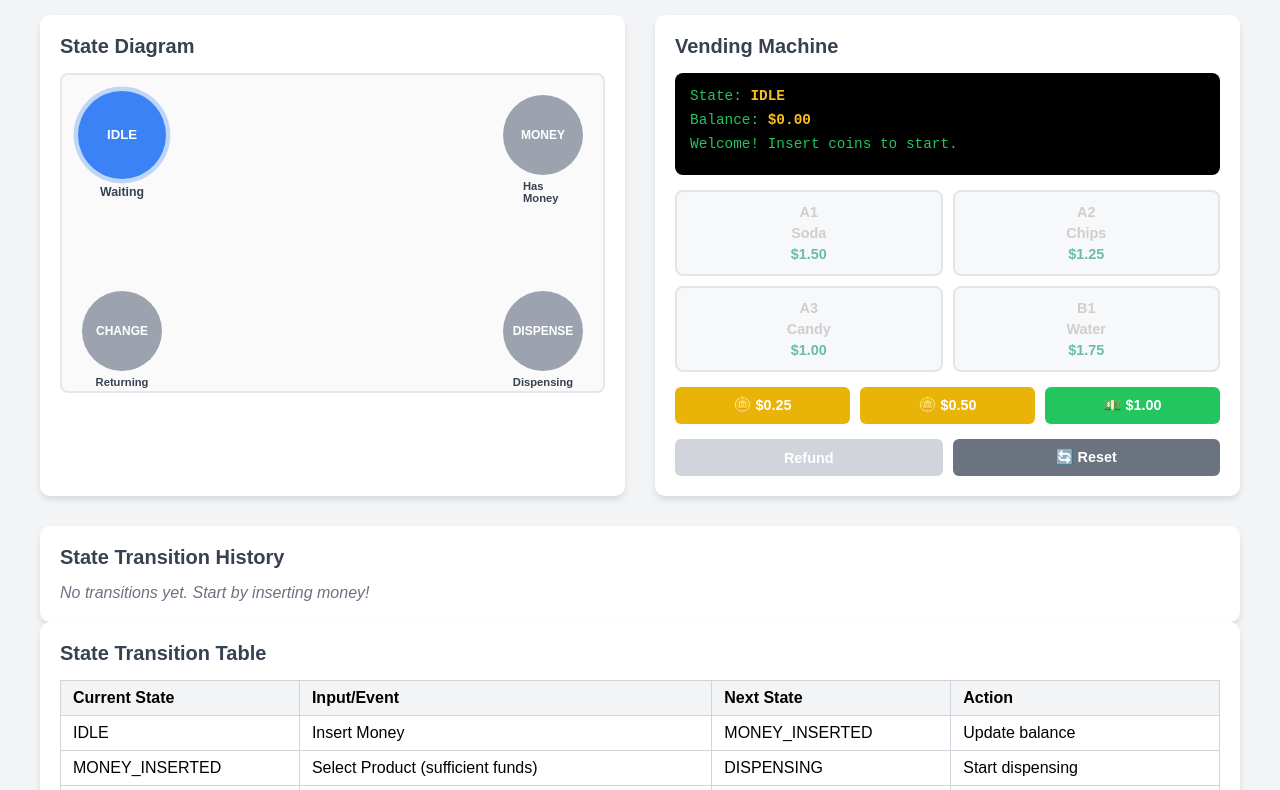
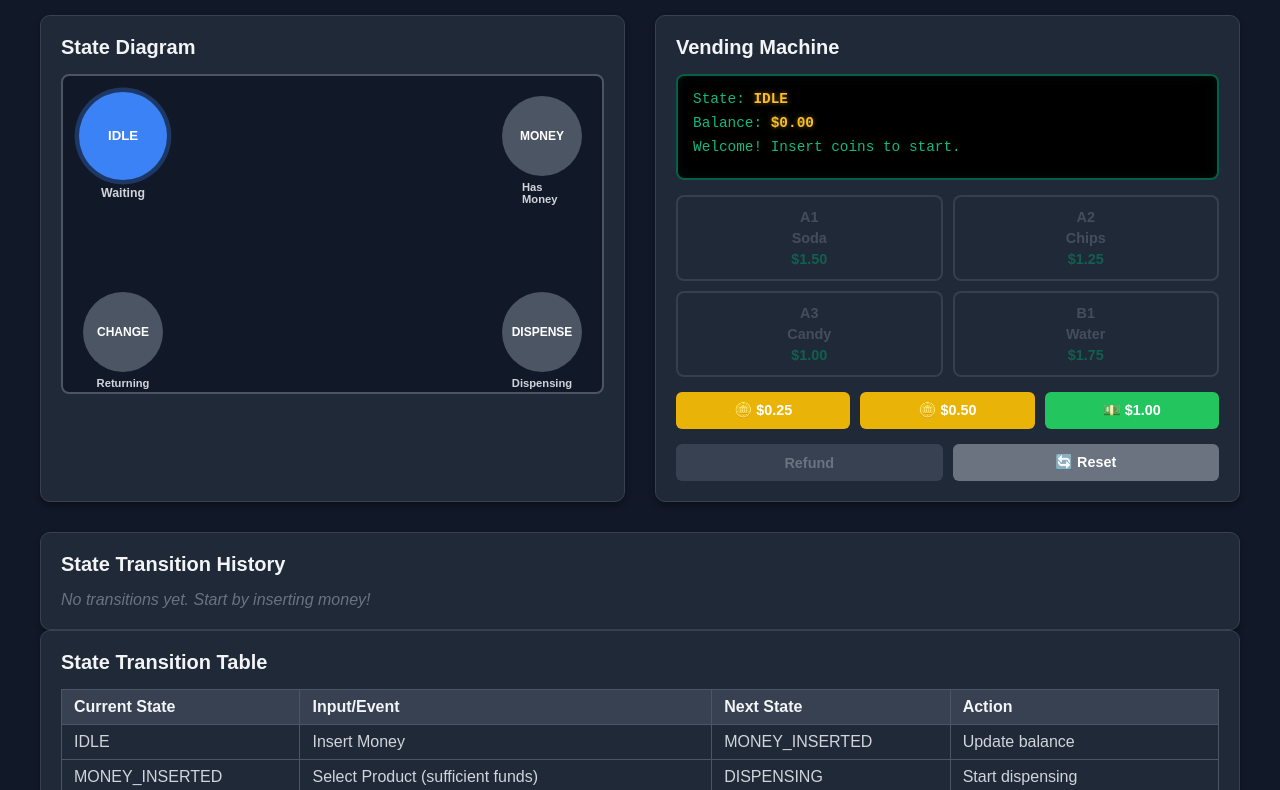
Before and after one commit to tahafatmi1/Vending-Machine-Automata, a plain HTML site: page index.html in a window 1280 px wide. Shown: the part 72-862 px from the top of the page. Drawn offline with Linux system fonts and the light colour scheme.

Commit message:
Your commit message here

```diff
--- a/index.html
+++ b/index.html
@@ -13,7 +13,8 @@
 
         body {
             font-family: Arial, sans-serif;
-            background-color: #f3f4f6;
+            background-color: #111827;
+            color: #f9fafb;
             min-height: 100vh;
             padding: 20px;
         }
@@ -25,7 +26,7 @@
 
         h1 {
             text-align: center;
-            color: #1f2937;
+            color: #f9fafb;
             margin-bottom: 30px;
             font-size: 2rem;
         }
@@ -38,26 +39,27 @@
         }
 
         .card {
-            background: white;
+            background: #1f2937;
+            border: 1px solid #374151;
             border-radius: 10px;
-            box-shadow: 0 4px 6px rgba(0,0,0,0.1);
+            box-shadow: 0 4px 6px rgba(0,0,0,0.3);
             padding: 20px;
         }
 
         .card h2 {
             font-size: 1.25rem;
             margin-bottom: 15px;
-            color: #374151;
+            color: #f3f4f6;
         }
 
         /* State Diagram */
         .state-diagram {
             position: relative;
             height: 320px;
-            border: 2px solid #e5e7eb;
+            border: 2px solid #4b5563;
             border-radius: 8px;
             padding: 20px;
-            background: #fafafa;
+            background: #111827;
         }
 
         .state {
@@ -86,7 +88,7 @@
             left: 50%;
             transform: translateX(-50%);
             font-size: 0.7rem;
-            color: #374151;
+            color: #d1d5db;
         }
 
         .state-idle { background-color: #3b82f6; top: 20px; left: 20px; }
@@ -94,16 +96,18 @@
         .state-dispense { background-color: #22c55e; bottom: 20px; right: 20px; }
         .state-change { background-color: #a855f7; bottom: 20px; left: 20px; }
 
-        .state-inactive { background-color: #9ca3af; }
+        .state-inactive { background-color: #4b5563; }
 
         /* Display */
         .display {
             background: #000;
-            color: #22c55e;
+            color: #10b981;
+            border: 2px solid #065f46;
             padding: 15px;
             border-radius: 8px;
             font-family: 'Courier New', monospace;
             margin-bottom: 15px;
+            box-shadow: inset 0 0 10px rgba(16, 185, 129, 0.1);
         }
 
         .display-line {
@@ -111,7 +115,7 @@
             font-size: 0.9rem;
         }
 
-        .highlight { color: #fbbf24; font-weight: bold; }
+        .highlight { color: #fbbf24; font-weight: bold; text-shadow: 0 0 5px rgba(251, 191, 36, 0.5); }
 
         /* Products */
         .products {
@@ -123,23 +127,26 @@
 
         .product {
             padding: 12px;
-            border: 2px solid #d1d5db;
+            border: 2px solid #4b5563;
             border-radius: 8px;
             text-align: center;
             cursor: pointer;
             transition: all 0.2s;
-            background: white;
+            background: #374151;
+            color: #f9fafb;
         }
 
         .product:hover:not(:disabled) {
-            background: #dbeafe;
+            background: #1e40af;
             border-color: #3b82f6;
+            box-shadow: 0 0 10px rgba(59, 130, 246, 0.3);
         }
 
         .product:disabled {
-            background: #f3f4f6;
+            background: #1f2937;
             cursor: not-allowed;
-            opacity: 0.6;
+            opacity: 0.5;
+            color: #6b7280;
         }
 
         .product-id { font-weight: bold; }
@@ -207,7 +214,8 @@
         }
 
         button:disabled {
-            background: #d1d5db;
+            background: #374151;
+            color: #6b7280;
             cursor: not-allowed;
         }
 
@@ -221,28 +229,31 @@
             align-items: center;
             gap: 10px;
             padding: 10px;
-            background: #f9fafb;
+            background: #374151;
+            border: 1px solid #4b5563;
             border-radius: 6px;
             margin-bottom: 8px;
             font-size: 0.9rem;
         }
 
         .state-tag {
-            background: #dbeafe;
-            color: #1e40af;
+            background: #1e3a8a;
+            color: #bfdbfe;
             padding: 2px 8px;
             border-radius: 4px;
             font-family: 'Courier New', monospace;
             font-size: 0.75rem;
+            border: 1px solid #3b82f6;
         }
 
         .state-tag.to {
-            background: #dcfce7;
-            color: #166534;
+            background: #14532d;
+            color: #bbf7d0;
+            border: 1px solid #22c55e;
         }
 
         .arrow {
-            color: #6b7280;
+            color: #9ca3af;
         }
 
         /* Table */
@@ -253,14 +264,20 @@
         }
 
         th, td {
-            border: 1px solid #d1d5db;
+            border: 1px solid #4b5563;
             padding: 8px 12px;
             text-align: left;
         }
 
         th {
-            background: #f3f4f6;
+            background: #374151;
             font-weight: bold;
+            color: #f3f4f6;
+        }
+
+        td {
+            background: #1f2937;
+            color: #d1d5db;
         }
 
         .full-width {
@@ -451,7 +468,7 @@
 
         function updateHistory() {
             if (transitionHistory.length === 0) {
-                historyEl.innerHTML = '<p style="color: #6b7280; font-style: italic;">No transitions yet. Start by inserting money!</p>';
+                historyEl.innerHTML = '<p style="color: #9ca3af; font-style: italic;">No transitions yet. Start by inserting money!</p>';
                 return;
             }
 
```
